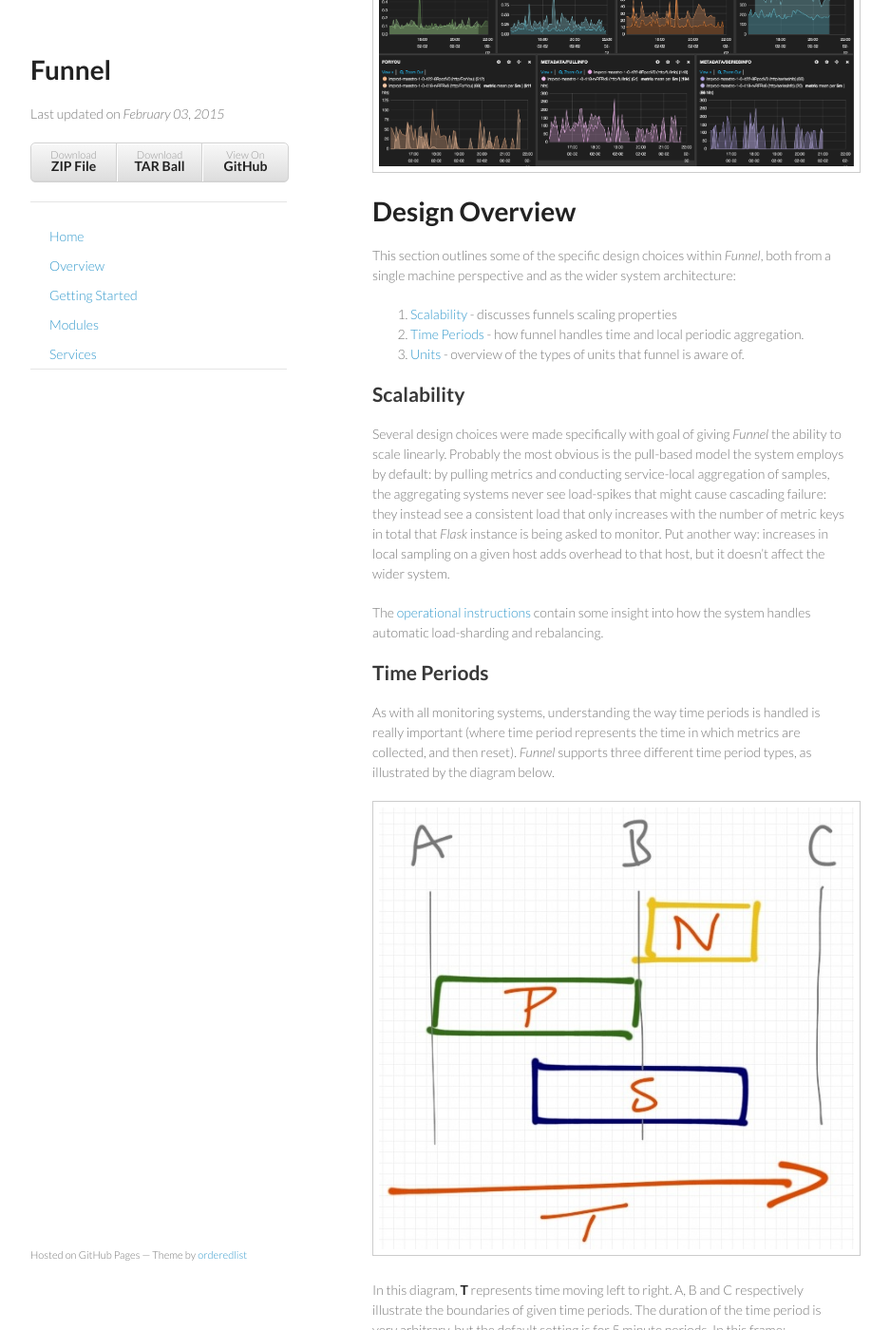
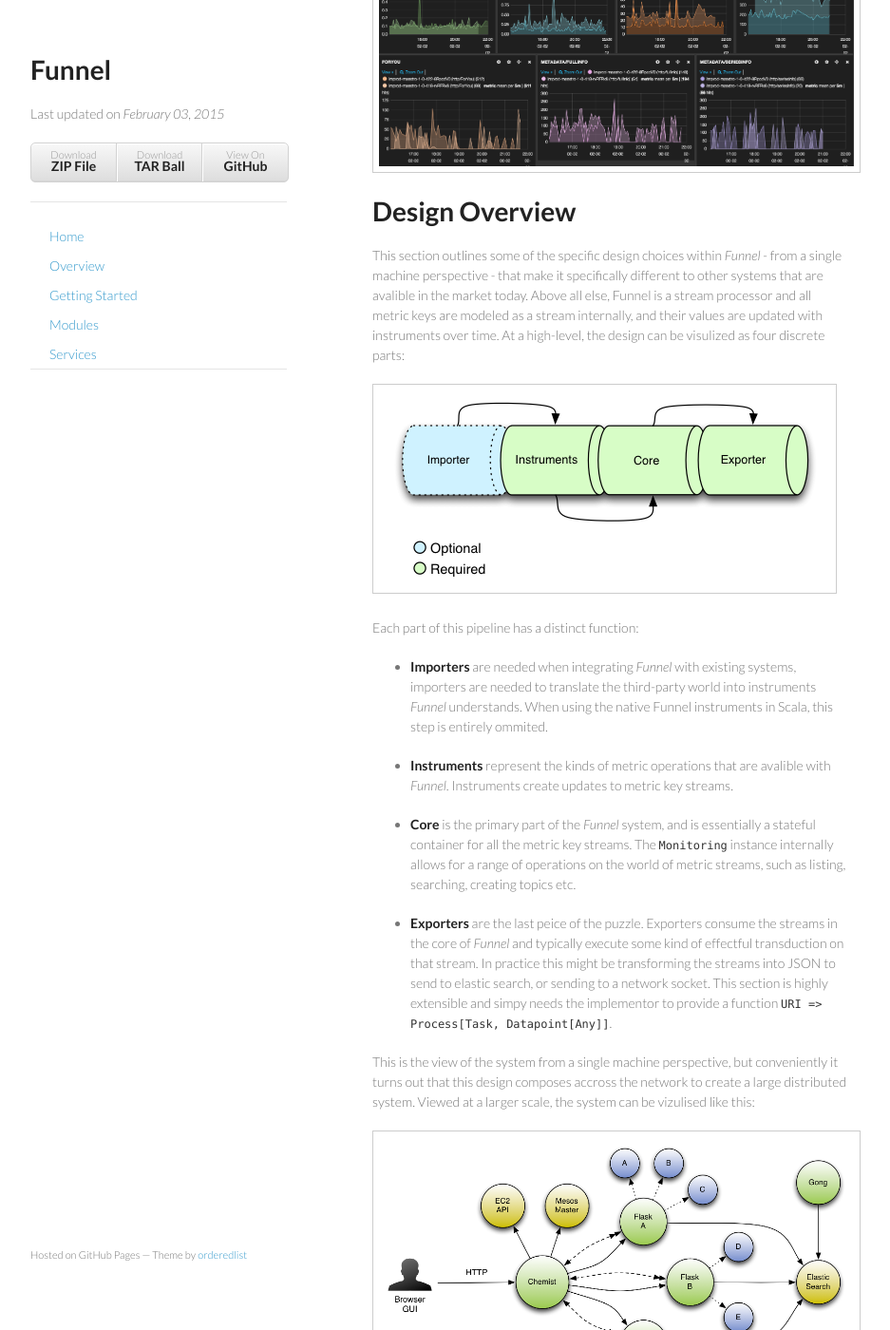
Before and after one commit to Verizon/funnel, a Jekyll site: the page built from index.md, in a window 1280 px wide and 1400 px high, scrolled down 498 px. Shown: the whole window at 95% size, without its empty margins (178-1115 px from the left). Built offline with Jekyll 4.4.1, drawn with Linux system fonts in a browser that asks for light colours; Markdown is read by kramdown in place of the engine named in the settings; some of the changed text lies outside the part shown.

Commit message:
migrated the graffles over to the gh-pages branch and updated the design overview

```diff
--- a/index.md
+++ b/index.md
@@ -21,19 +21,27 @@
 
 # Design Overview
 
-This section outlines some of the specific design choices within *Funnel*, both from a single machine perspective and as the wider system architecture:
+This section outlines some of the specific design choices within *Funnel* - from a single machine perspective - that make it specifically different to other systems that are avalible in the market today. Above all else, Funnel is a stream processor and all metric keys are modeled as a stream internally, and their values are updated with instruments over time. At a high-level, the design can be visulized as four discrete parts:
 
-1. [Scalability](#scalability) - discusses funnels scaling properties
-1. [Time Periods](#time-periods) - how funnel handles time and local periodic aggregation.
-1. [Units](#units) - overview of the types of units that funnel is aware of.
+![design]({{ site.baseurl }}img/funnel-internals.png)
 
-<a name="scalability"></a>
+Each part of this pipeline has a distinct function:
 
-## Scalability
+* **Importers** are needed when integrating *Funnel* with existing systems, importers are needed to translate the third-party world into instruments *Funnel* understands. When using the native Funnel instruments in Scala, this step is entirely ommited.
 
-Several design choices were made specifically with goal of giving *Funnel* the ability to scale linearly. Probably the most obvious is the pull-based model the system employs by default: by pulling metrics and conducting service-local aggregation of samples, the aggregating systems never see load-spikes that might cause cascading failure: they instead see a consistent load that only increases with the number of metric keys in total that *Flask* instance is being asked to monitor. Put another way: increases in local sampling on a given host adds overhead to that host, but it doesn't affect the wider system.
+* **Instruments** represent the kinds of metric operations that are avalible with *Funnel*. Instruments create updates to metric key streams.
 
-The [operational instructions](getting-started/operations.html) contain some insight into how the system handles automatic load-sharding and rebalancing.
+* **Core** is the primary part of the *Funnel* system, and is essentially a stateful container for all the metric key streams. The `Monitoring` instance internally allows for a range of operations on the world of metric streams, such as listing, searching, creating topics etc.
+
+* **Exporters** are the last peice of the puzzle. Exporters consume the streams in the core of *Funnel* and typically execute some kind of effectful transduction on that stream. In practice this might be transforming the streams into JSON to send to elastic search, or sending to a network socket. This section is highly extensible and simpy needs the implementor to provide a function `URI => Process[Task, Datapoint[Any]]`.
+
+This is the view of the system from a single machine perspective, but conveniently it turns out that this design composes accross the network to create a large distributed system. Viewed at a larger scale, the system can be vizulised like this:
+
+![design]({{ site.baseurl }}img/chemist-flask-funnel.png)
+
+The specifics of this diagram are covered in the [operatations guide]({{ site.baseurl }}services/) section. From the high-level, the pushing and pulling of data is simply a combintation of various importers and exporters.
+
+Several design choices were made specifically with goal of giving *Funnel* the ability to scale linearly. Probably the most obvious is the pull-based model the system employed by the agent <-> flask reltationship: by pulling metrics and conducting service-local aggregation of samples, the aggregating systems never see load-spikes that might cause cascading failure: they instead see a consistent load that only increases with the number of metric keys in total that *Flask* instance is being asked to monitor. Put another way: increases in local sampling on a given host adds overhead to that host, but it doesn't affect the wider system.
 
 <a name="time-periods"></a>
 
```
Also changed, not shown: img/funnel-internals.png (added), 3 other files.
